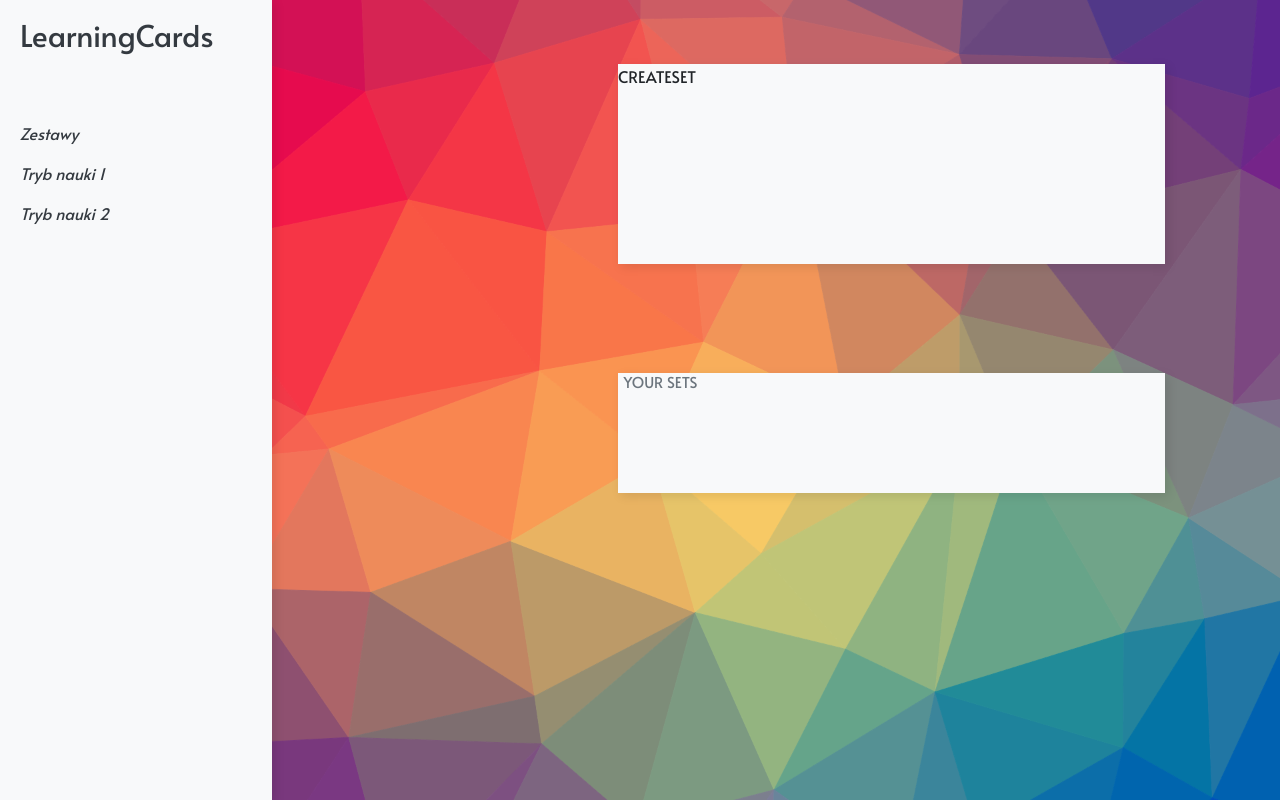
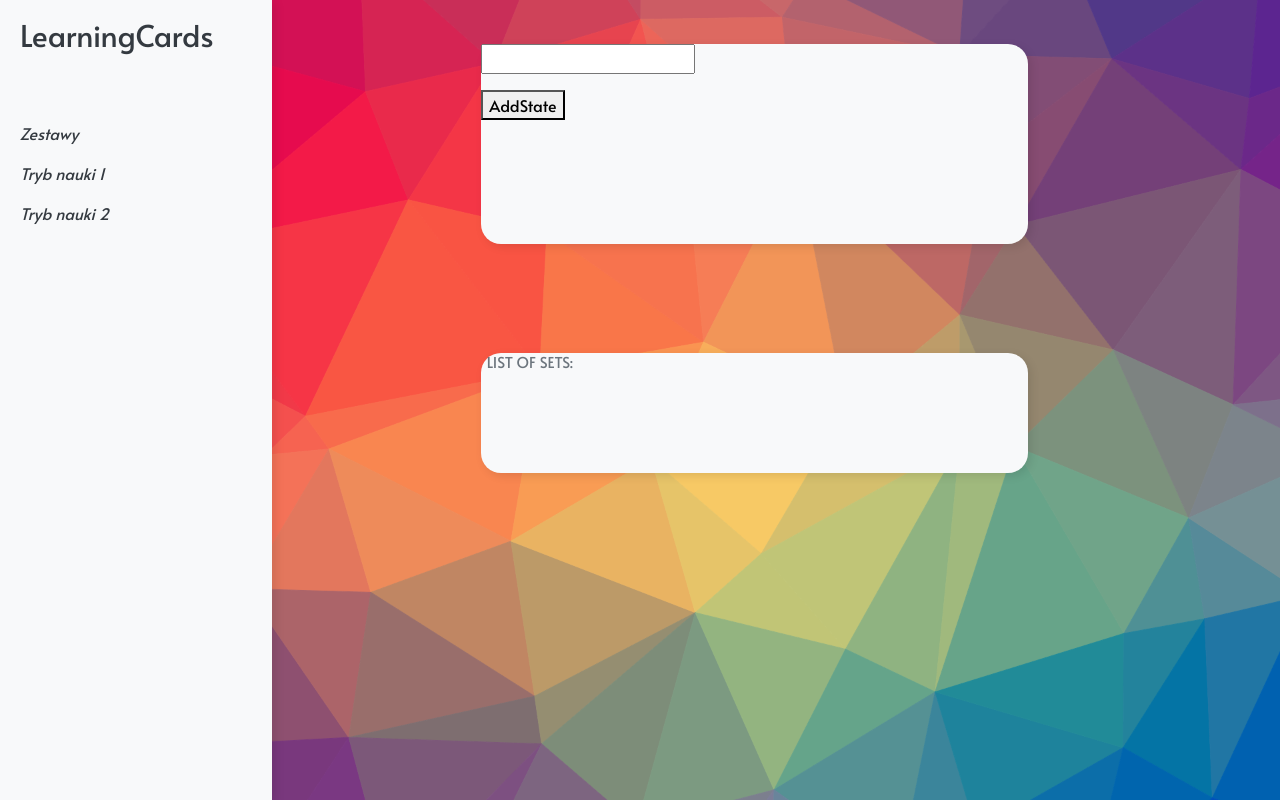
Before and after one commit to KamilKrol5/learning-cards, a React (Create React App) app in the folder front/: page / in a window 1280 px wide. Built offline with nearby package versions, Linux system fonts and the light colour scheme.

Commit message:
Beginning of adding sets

```diff
--- a/front/src/components/App.js
+++ b/front/src/components/App.js
@@ -11,6 +11,7 @@ import Register from "./pages/auth/Register";
 import Dashboard from "./pages/Dashboard/Dashboard";
 import NavBar from "./common/navbar/NavBar";
 import NavBarUser from "./common/navbar/NavBarUser";
+import SetPage from "./pages/SetPage/SetPage";
 
 //other stuff
 
@@ -28,8 +29,7 @@ function App() {
                 render={
                     () => (
                         <PageWrapper>
-                            {/*<NavBarUser/>*/}
-                            <Dashboard/>
+                            <Dashboard></Dashboard>
                         </PageWrapper>
                     )
                 }
--- a/front/src/components/pages/Dashboard/Dashboard.js
+++ b/front/src/components/pages/Dashboard/Dashboard.js
@@ -5,7 +5,25 @@ import './dashboard.css'
  * Komponent zawierający profil użytkownika
  */
 class Dashboard extends Component {
+    constructor(props){
+        super(props);
+        this.state = {
+            sets:[]
+        }
+    }
+
+    addState(e){
+        e.preventDefault();
+        const{sets} = this.state;
+        const newSet = this.newSet.value;
+
+        this.setState({
+            sets:[...this.state.sets, newSet]
+        })
+    }
+
     render() {
+        // const {userSets} = this.state;
         return (
             <div id="main-div">
                 <div id="navdiv">
@@ -13,10 +31,19 @@ class Dashboard extends Component {
                 </div>
                 <div  className="flex-column w-100" id="dashDiv">
                     <div className="bg-light w-50 h-25" id="createSet">
-                        <p>CREATESET</p>
+
+                        <form onSubmit={(e) => {this.addState(e)}}>
+                            <p><input ref={(input) => {this.newSet = input}} type="text" /></p>
+                            <p><button>AddState</button></p>
+                        </form>
                     </div>
                     <div className="bg-light w-50" id="reviewSets">
-                        <h5 className="text-uppercase text-muted mb-0 card-title">your sets</h5>
+                        <h5 className="text-uppercase text-muted mb-0 card-title">List of sets: </h5>
+                        <ul>
+                            {this.state.sets.map(item => (
+                                <li key={item}>{item}</li>
+                            ))}
+                        </ul>
                     </div>
                 </div>
             </div>
--- a/front/src/components/pages/Dashboard/dashboard.css
+++ b/front/src/components/pages/Dashboard/dashboard.css
@@ -9,14 +9,16 @@
     width: 17%;
 }
 #createSet{
+    border-radius: 20px;
     box-shadow: 3px 3px 10px rgba(0, 0, 0, 0.1);
-    margin-top: 4rem;
-    margin-left: 27rem;
+    margin-top: 4%;
+    margin-left: 27%;
 }
 #reviewSets{
+    border-radius: 20px;
     box-shadow: 3px 3px 10px rgba(0, 0, 0, 0.1);
-    margin-top: 6rem;
-    margin-left: 27rem;
+    margin-top: 6%;
+    margin-left: 27%;
     height: fit-content;
     min-height: 15vh;
 }
```
